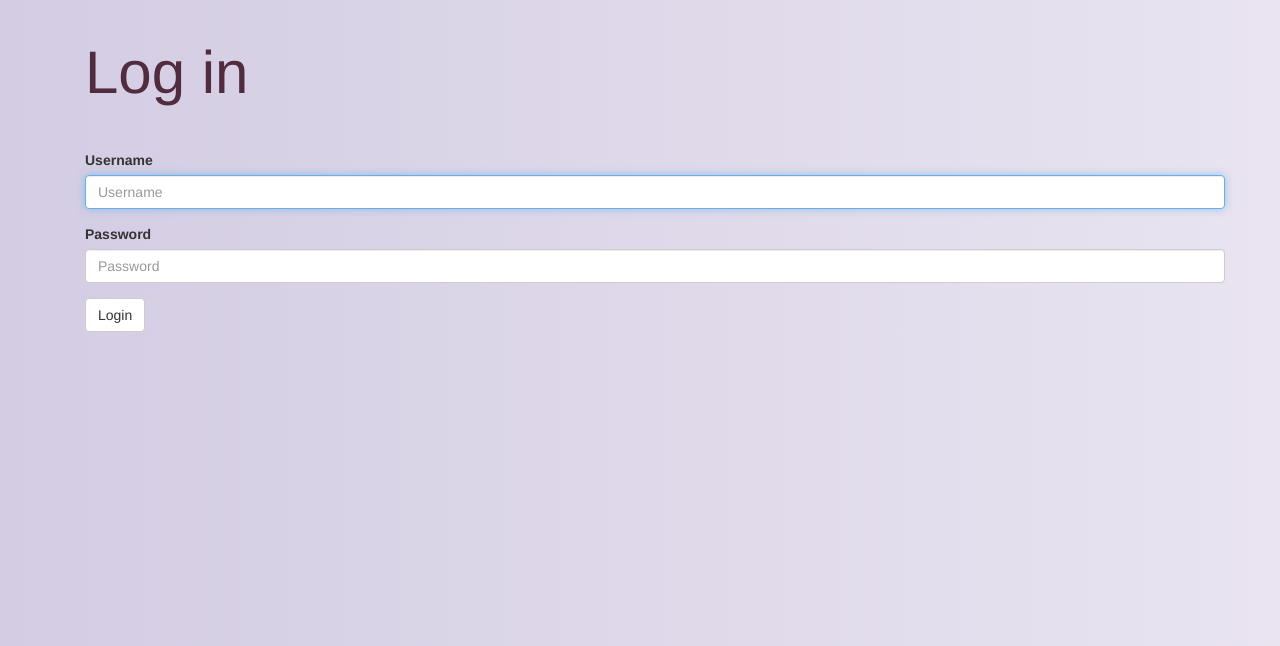
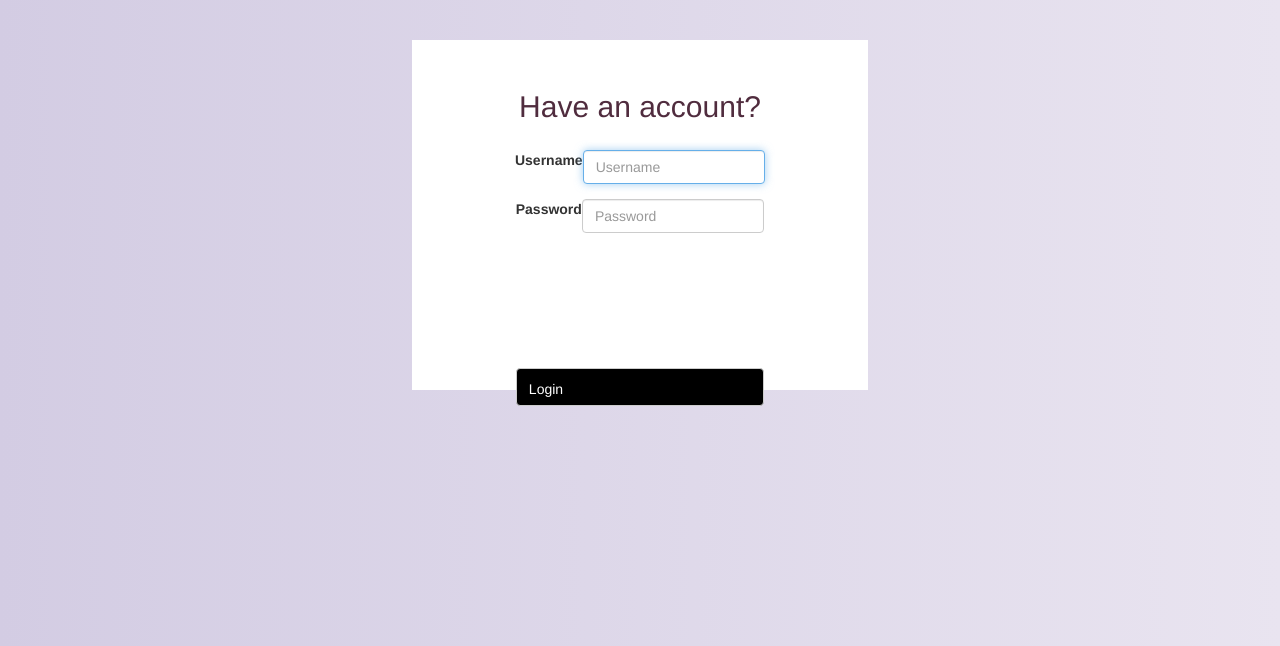
Before and after one commit to Humayun121/SocialMedia, a Django app: page /accounts/login/ in a window 1280 px wide. Shown: the part 80-726 px from the top of the page. Run offline with Django 4.2, Linux system fonts and the light colour scheme; some libraries are stand-ins or nearby versions.

Commit message:
sass for login page

```diff
--- a/socials/accounts/templates/accounts/login.html
+++ b/socials/accounts/templates/accounts/login.html
@@ -2,8 +2,8 @@
 {% load bootstrap3 %}
 
 {% block content %}
-<div class="container">
-    <h1>Log in</h1>
+<div class="login_form">
+    <h1 class="login_form__title">Have an account?</h1>
     <form method="POST">
     {% csrf_token %}
     {% bootstrap_form form %}
--- a/socials/socials/src/sass/main.scss
+++ b/socials/socials/src/sass/main.scss
@@ -1,4 +1,5 @@
 @import "./pages/page.scss";
+@import "./pages/login";
 
 @import "./base/typography.scss";
 @import "./base/navbar";
--- /dev/null
+++ b/socials/socials/src/sass/pages/_login.scss
@@ -0,0 +1,34 @@
+.form-control {
+    width: 40%;
+    display: flex;
+    flex-direction: row;
+    justify-content: center;
+}
+
+.login_form {
+    margin: 0 auto;
+    text-align: center;
+    background-color: #fff;
+
+    width: 40%;
+    height: 35rem;
+
+    &__title {
+        padding-top:5rem;
+        font-size: 3rem;
+    }
+}
+
+.form-group{
+    display: flex;
+    justify-content: center;
+
+}
+
+.btn-default {
+    margin-top: 12rem;
+    padding-right: 20rem;
+    padding-top: 1rem;
+    background-color: black;
+    color: #fff;
+}
--- a/socials/socials/static/css/base.css
+++ b/socials/socials/static/css/base.css
@@ -3,6 +3,38 @@ body {
 }
 
 a {
+  color: #fff;
+}
+
+.form-control {
+  width: 40%;
+  display: flex;
+  flex-direction: row;
+  justify-content: center;
+}
+
+.login_form {
+  margin: 0 auto;
+  text-align: center;
+  background-color: #fff;
+  width: 40%;
+  height: 35rem;
+}
+.login_form__title {
+  padding-top: 5rem;
+  font-size: 3rem;
+}
+
+.form-group {
+  display: flex;
+  justify-content: center;
+}
+
+.btn-default {
+  margin-top: 12rem;
+  padding-right: 20rem;
+  padding-top: 1rem;
+  background-color: black;
   color: #fff;
 }
 
```
Also changed, not shown: 1 other file.
